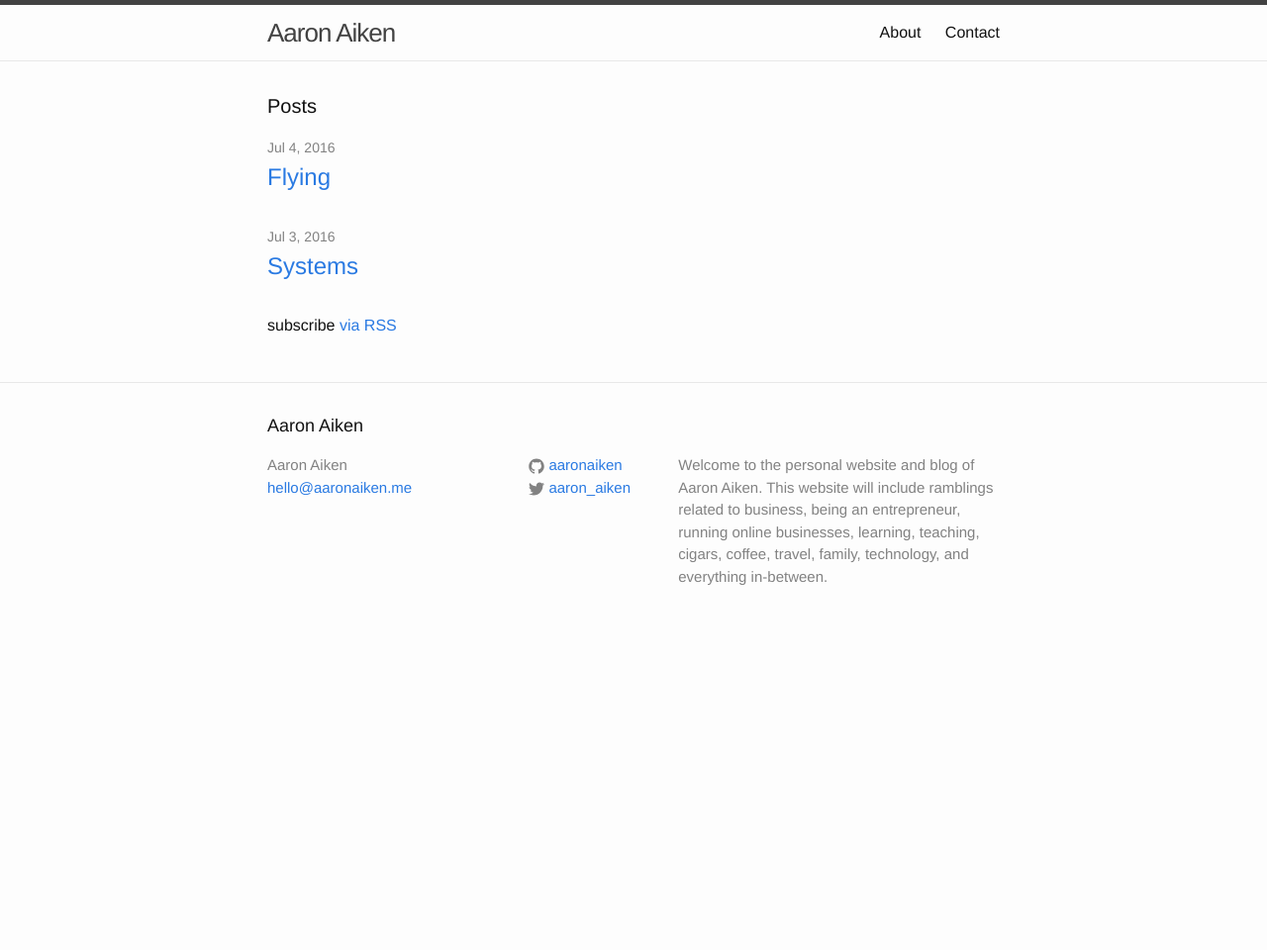
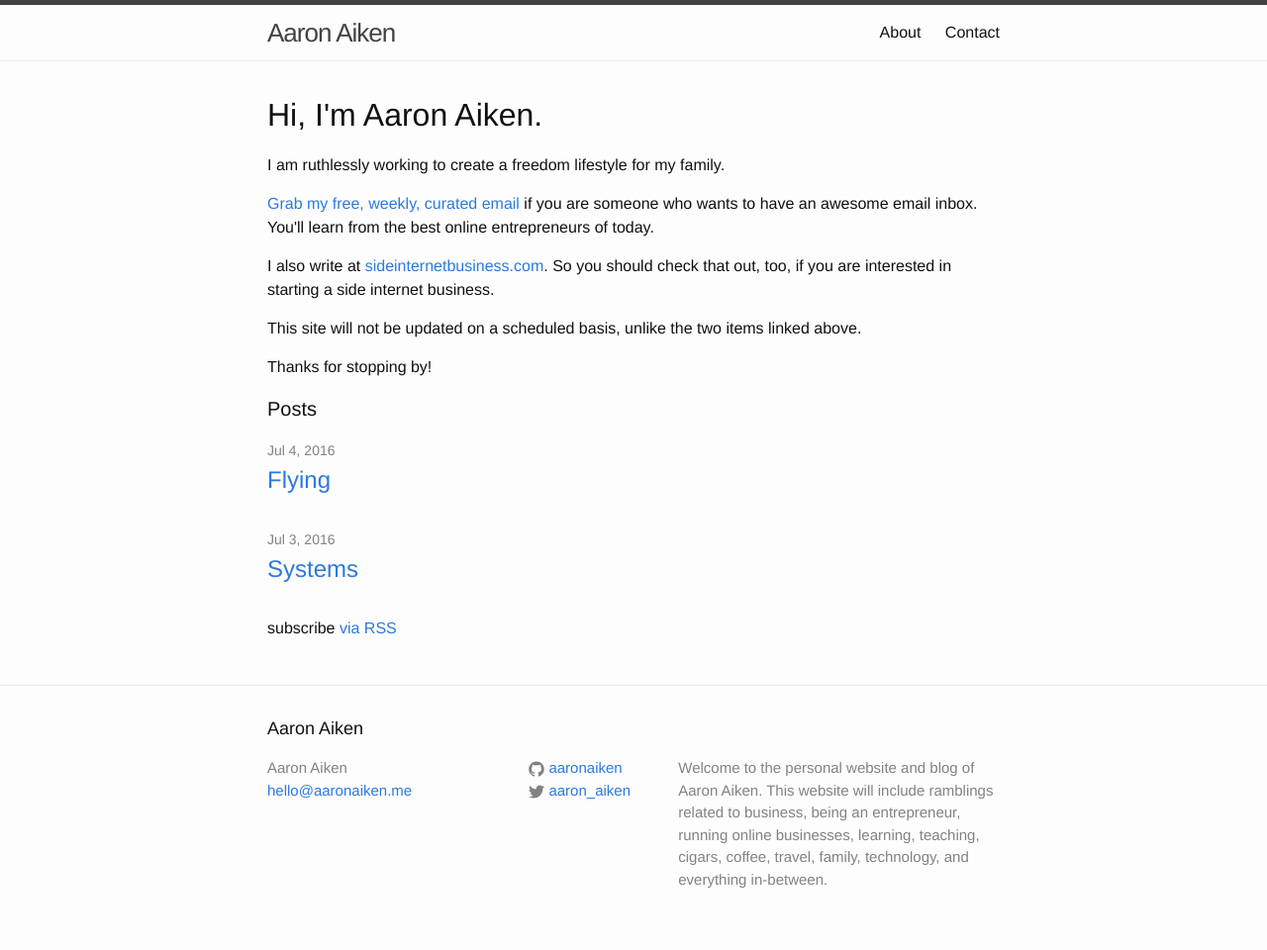
Before and after one commit to aaronaiken/aaronaiken, a Jekyll site: the page built from index.html, in a window 1280 px wide. Shown: the whole page at 99% size. Built offline with Jekyll 4.4.1, drawn with Linux system fonts in a browser that asks for light colours; before the commit the page ends 900 px from its top, so only the background shows below that.

Commit message:
Updated homepage copy
Updated homepage copy

```diff
--- a/index.html
+++ b/index.html
@@ -3,6 +3,13 @@
 ---
 
 <div class="home">
+
+	<h1>Hi, I'm Aaron Aiken.</h1>
+	<p>I am ruthlessly working to create a freedom lifestyle for my family.</p>
+	<p><a href="http://freedomlifestyledispatch.com" target="_blank" title="Freedom Lifestyle Dispatch">Grab my free, weekly, curated email</a> if you are someone who wants to have an awesome email inbox. You'll learn from the best online entrepreneurs of today.</p>
+	<p>I also write at <a href="http://sideinternetbusiness.com" target="_blank" title="Side Internet Business" description="The best site to learn about starting a side internet business">sideinternetbusiness.com</a>. So you should check that out, too, if you are interested in starting a side internet business.</p>
+	<p>This site will not be updated on a scheduled basis, unlike the two items linked above.</p>
+	<p>Thanks for stopping by!</p>
 
   <h1 class="page-heading">Posts</h1>
 
```
